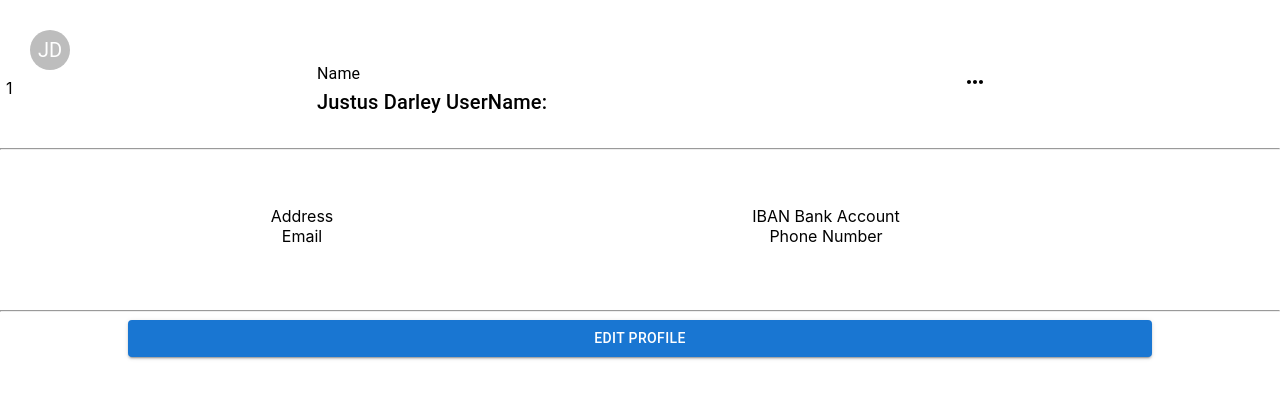
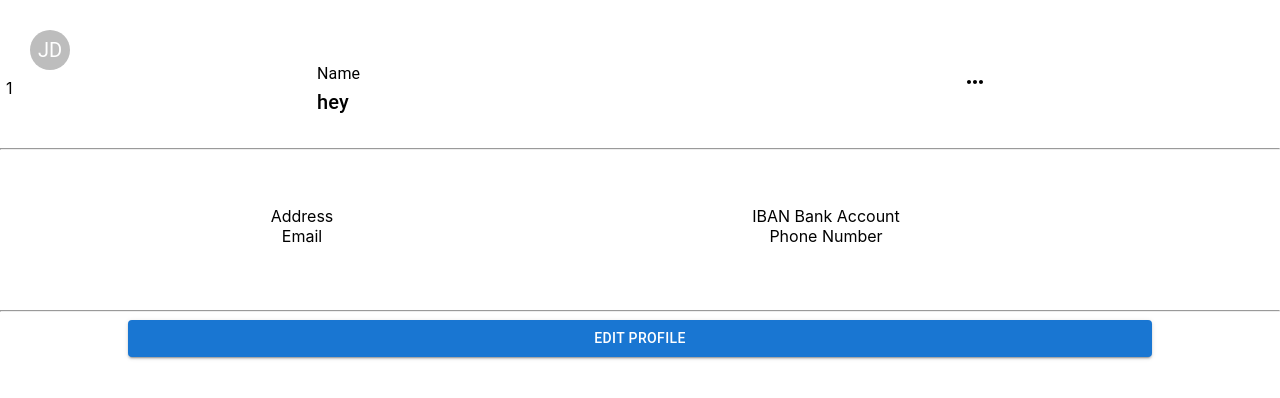
Before and after one commit to jokatty/daccs, a React (Create React App) app: page / in a window 1280 px wide. Shown: the top 398 px of the page. Built offline with nearby package versions, Linux system fonts and the light colour scheme; no server answers.

Commit message:
display user name

```diff
--- a/src/components/UserName.jsx
+++ b/src/components/UserName.jsx
@@ -1,4 +1,4 @@
-import React from 'react';
+import React, { useState, useEffect } from 'react';
 import Avatar from '@mui/material/Avatar';
 import Stack from '@mui/material/Stack';
 import Grid from '@mui/material/Grid';
@@ -8,9 +8,13 @@ import './UserName.css';
 import getUserData from '../store';
 
 export default function UserName() {
-  // const [userName, setUserName] = useState('hey');
+  const [userName, setUserName] = useState('hey');
   // make the backend call for username
-  getUserData();
+  useEffect(async () => {
+    const storeData = await getUserData();
+    console.log(storeData);
+    setUserName(storeData.user_name);
+  }, []);
 
   return (
     <>
@@ -28,8 +32,7 @@ export default function UserName() {
             </Grid>
             <Grid xs={12}>
               <Typography variant="h6" component="h6">
-                Justus Darley
-                UserName:
+                {userName}
               </Typography>
             </Grid>
           </Grid>
```
